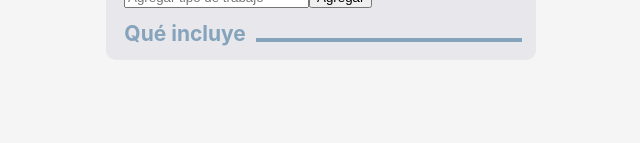
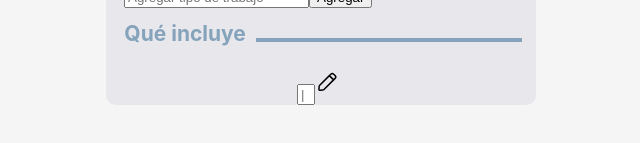
Before and after one commit to jcvalencias/Proveedor, a React (Vite) app: page / in a window 1280 px wide. Shown: the part 893-1036 px from the top of the page, without its empty margins (319-959 px from the left). Before the commit the page ends 1003 px from the top, so only its background shows below. Built offline with nearby package versions, Linux system fonts and the light colour scheme.

Commit message:
before pull

```diff
--- a/src/App.jsx
+++ b/src/App.jsx
@@ -129,7 +129,7 @@ function App() {
         </div>
         <div className="seccion incluyeSection">
           <Divisor nombre={'Qué incluye'} />
-
+          <AutoResizingInput />
         </div>
       </div>
     </div>
```
